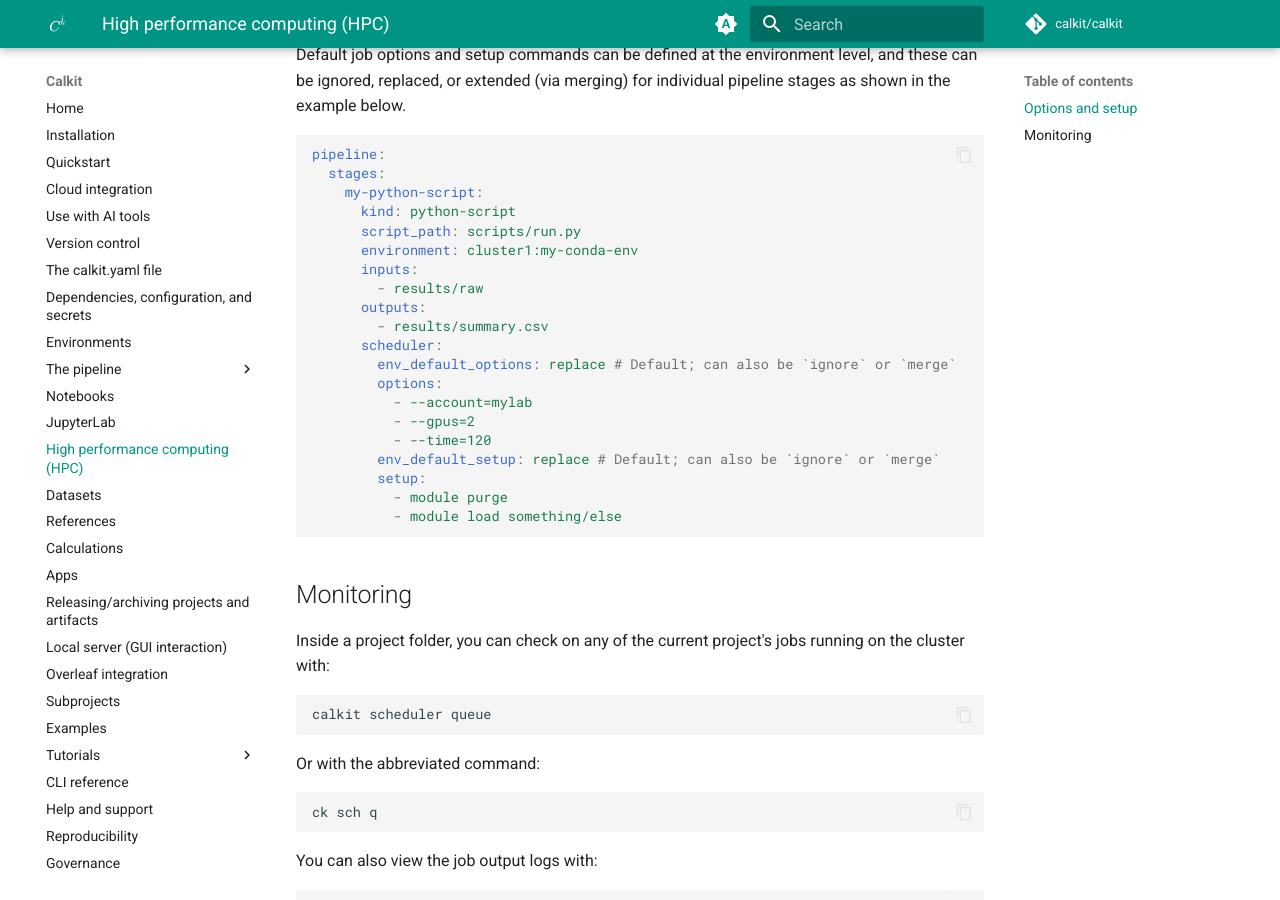
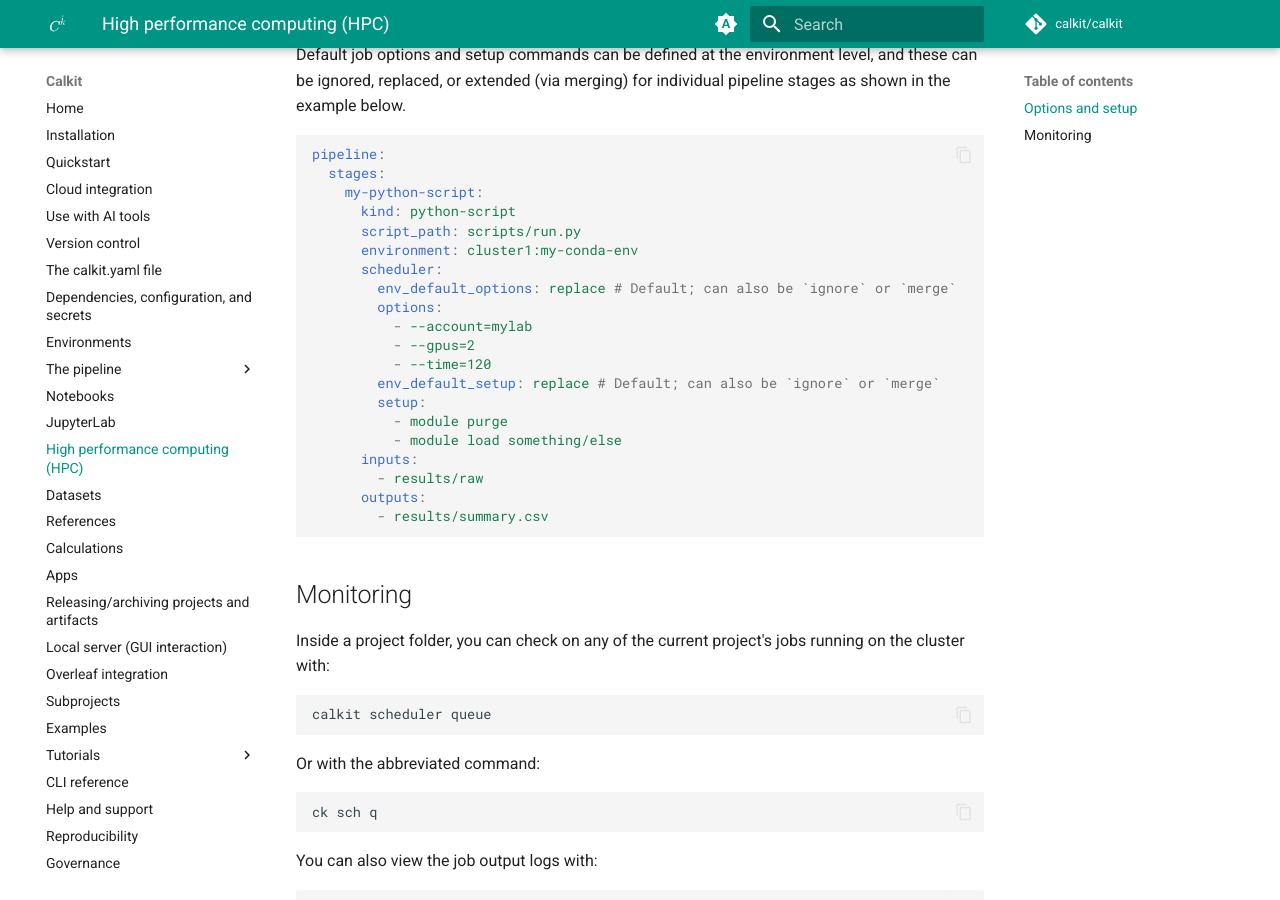
Before and after one commit to calkit/calkit, an MkDocs documentation site: the page built from docs/hpc.md, in a window 1280 px wide and 900 px high, scrolled down 1833 px. Built offline with MkDocs 1.6.1 and Material for MkDocs 9.7.7, drawn with Linux system fonts in a browser that asks for light colours; comment, search, counter and statistics services are not loaded; some of the changed lines change nothing that is shown.

Commit message:
Move scheduler up

````diff
--- a/docs/hpc.md
+++ b/docs/hpc.md
@@ -102,10 +102,6 @@ pipeline:
       kind: python-script
       script_path: scripts/run.py
       environment: cluster1:my-conda-env
-      inputs:
-        - results/raw
-      outputs:
-        - results/summary.csv
       scheduler:
         env_default_options: replace # Default; can also be `ignore` or `merge`
         options:
@@ -116,6 +112,10 @@ pipeline:
         setup:
           - module purge
           - module load something/else
+      inputs:
+        - results/raw
+      outputs:
+        - results/summary.csv
 ```
 
 ## Monitoring
````
